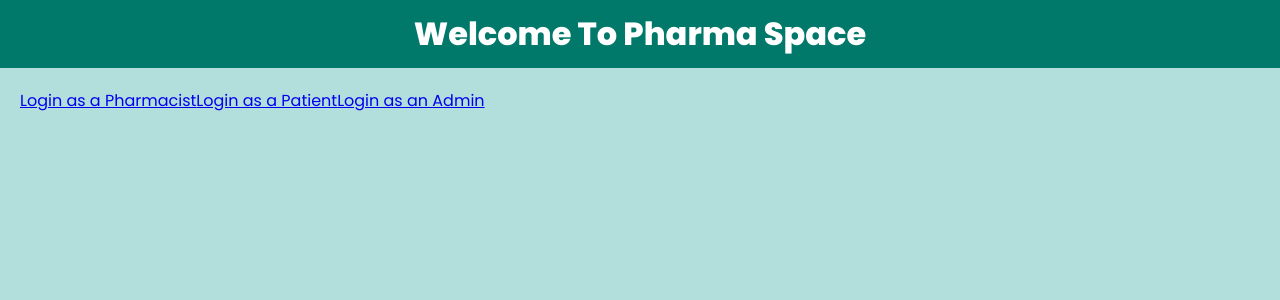
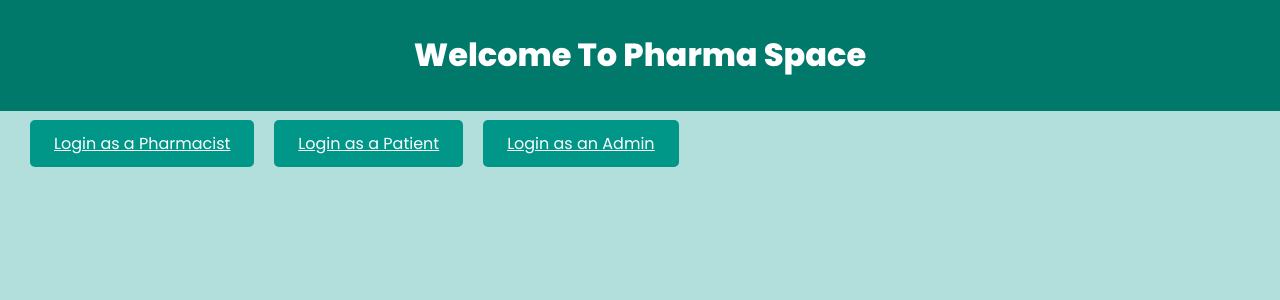
Before and after one commit to advanced-computer-lab-2023/Ragel-w-6-setat-Pharmacy, a React (Create React App) app in the folder client/: page /Login in a window 1280 px wide. Shown: the top 300 px of the page. Built offline with nearby package versions, Linux system fonts and the light colour scheme.

Commit message:
index file

```diff
--- a/client/src/index.css
+++ b/client/src/index.css
@@ -1,17 +1,239 @@
-* {
-  margin: auto;
+/* google font */
+@import url('https://fonts.googleapis.com/css2?family=Poppins:wght@300;400;500;600;800&family=VT323&display=swap');
+
+/* layout */
+:root {
+  --primary: #009688;
+  --error: #e7195a;
 }
 
 body {
+  background: #B2DFDB;
   margin: 0;
-  font-family: -apple-system, BlinkMacSystemFont, 'Segoe UI', 'Roboto', 'Oxygen',
-    'Ubuntu', 'Cantarell', 'Fira Sans', 'Droid Sans', 'Helvetica Neue',
-    sans-serif;
-  -webkit-font-smoothing: antialiased;
-  -moz-osx-font-smoothing: grayscale;
+  font-family: "Poppins";
 }
 
-code {
-  font-family: source-code-pro, Menlo, Monaco, Consolas, 'Courier New',
-    monospace;
+header {
+  background: #fff;
 }
+
+header .container {
+  max-width: 1400px;
+  margin: 0 auto;
+  padding: 10px 20px;
+
+
+  align-items: center;
+  justify-content: space-between;
+}
+
+header {
+  color: #009688;
+  text-decoration: none;
+  text-align: center;
+
+}
+
+h2 {
+  color: #009688;
+  text-decoration: none;
+
+}
+
+h4 {
+  color: #00796b;
+  text-decoration: none;
+
+}
+
+.pages {
+  max-width: 1400px;
+  padding: 20px;
+  margin: 0 auto;
+}
+
+.home {
+  display: grid;
+  grid-template-columns: 3fr 1fr;
+  gap: 100px;
+}
+
+.Medicine-details {
+  background: #01a79633;
+  border-radius: 4px;
+  margin: 20px auto;
+  padding: 20px;
+  position: relative;
+  box-shadow: 2px 2px 5px rgba(0, 0, 0, 0.05);
+}
+
+.Medicine-details h4 {
+  margin: 0 0 10px 0;
+  font-size: 1.2em;
+  color: var(--primary);
+}
+
+.Medicine-details p {
+  margin: 0;
+  font-size: 0.9em;
+  color: #555;
+}
+
+.Medicine-details span {
+  position: absolute;
+  top: 20px;
+  right: 20px;
+  cursor: pointer;
+  background: #f1f1f1;
+  padding: 6px;
+  border-radius: 50%;
+  color: #333;
+}
+
+.registration-button {
+  background-color: #009688;
+  color: white;
+  padding: 12px 24px;
+  border: none;
+  border-radius: 5px;
+  cursor: pointer;
+  margin: 10px;
+  font-size: 16px;
+}
+
+.registration-button:hover {
+  background-color: #45a049;
+}
+
+button {
+  background-color: #009688;
+  color: white;
+  padding: 12px 24px;
+  border: none;
+  border-radius: 5px;
+  cursor: pointer;
+  margin: 10px;
+  font-size: 16px;
+}
+
+.Medicine-details {
+  border-bottom: 1px solid #009688;
+  /* Adds a border between rows */
+  /* OR */
+  margin-bottom: 10px;
+  /* Adds margin between rows */
+}
+
+/* HANA SHIT*/
+/* google font */
+@import url('https://fonts.googleapis.com/css2?family=Poppins:wght@300;400;500;600;800&family=VT323&display=swap');
+
+/* layout */
+:root {
+  --primary: #1aac83;
+  --error: #e7195a;
+}
+
+body {
+  background: #f1f1f1;
+  margin: 0;
+  font-family: "Poppins";
+}
+
+header {
+  background: #fff;
+}
+
+header .container {
+  max-width: 1400px;
+  margin: 0 auto;
+  padding: 10px 20px;
+  display: flex;
+  align-items: center;
+  justify-content: space-between;
+}
+
+header a {
+  color: #333;
+  text-decoration: none;
+}
+
+.pages {
+  max-width: 1400px;
+  padding: 20px;
+  margin: 0 auto;
+}
+
+/* admin page */
+.admin {
+  display: grid;
+  grid-template-columns: 3fr 1fr;
+  gap: 100px;
+}
+
+.admins {
+  background: #fff;
+  border-radius: 4px;
+  margin: 20px auto;
+  padding: 20px;
+  position: relative;
+  box-shadow: 2px 2px 5px rgba(0, 0, 0, 0.05);
+}
+
+.admins h4 {
+  margin: 0 0 10px 0;
+  font-size: 1.2em;
+  color: var(--primary);
+}
+
+.admins p {
+  margin: 0;
+  font-size: 0.9em;
+  color: #555;
+}
+
+.admins span {
+  position: absolute;
+  top: 20px;
+  right: 20px;
+  cursor: pointer;
+  background: #f1f1f1;
+  padding: 6px;
+  border-radius: 50%;
+  color: #333;
+}
+
+/* new add admin form */
+label,
+input {
+  display: block;
+}
+
+input {
+  padding: 10px;
+  margin-top: 10px;
+  margin-bottom: 20px;
+  width: 100%;
+  border: 1px solid #ddd;
+  border-radius: 4px;
+  box-sizing: border-box;
+}
+
+form button {
+  background: var(--primary);
+  border: 0;
+  color: #fff;
+  padding: 10px;
+  font-family: "Poppins";
+  border-radius: 4px;
+  cursor: pointer;
+}
+
+div.error {
+  padding: 10px;
+  background: #ffefef;
+  border: 1px solid var(--error);
+  color: var(--error);
+  border-radius: 4px;
+  margin: 20px 0;
+}
```
